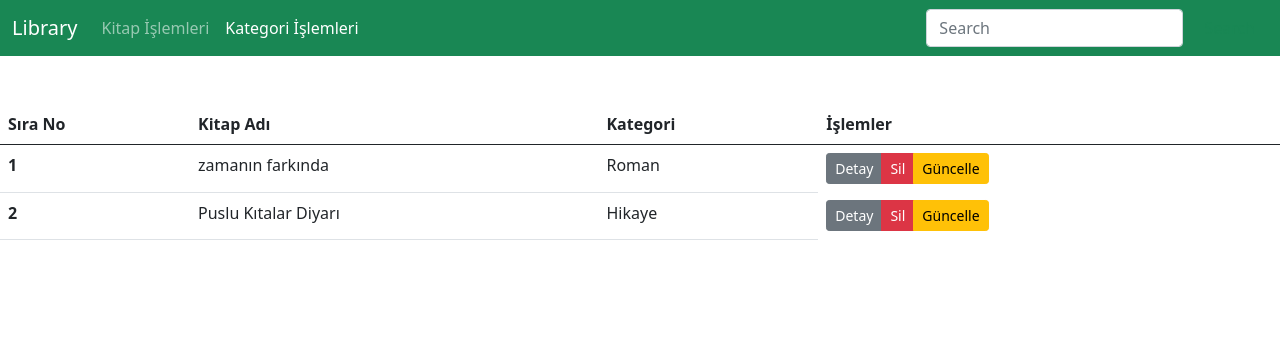
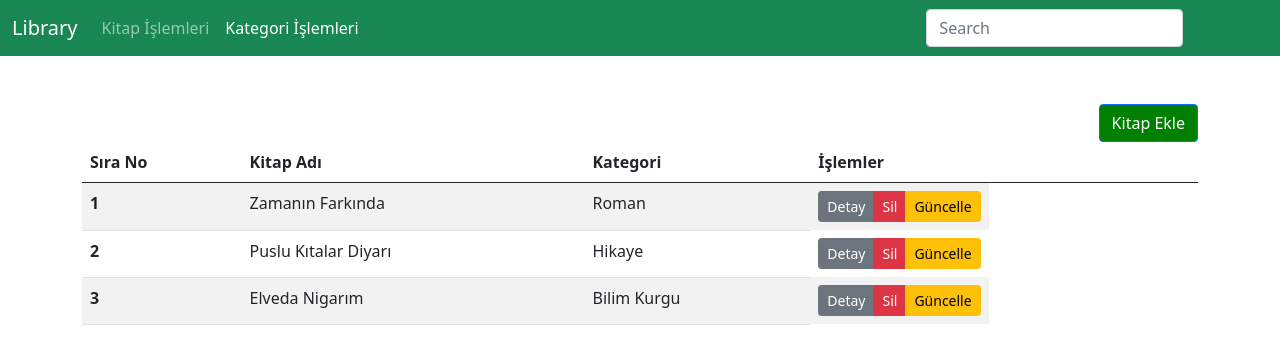
Before and after one commit to Huseyin-pektas/library-appp, a React (Create React App) app: page / in a window 1280 px wide. Shown: the top 364 px of the page. Built offline with nearby package versions, Linux system fonts and the light colour scheme; data requests are answered from the project's data file.

Commit message:
buton,fonksiyon.. gibi yeni görevler yapıldı

```diff
--- a/db.json
+++ b/db.json
@@ -2,7 +2,7 @@
     "books":[
         {
             "id":"1",
-            "title":"zamanın farkında",
+            "title":"zaMaNın farkında",
             "yazar":"şule çetin",
             "yayınevi":"iletişim",
             "fiyatı":50,
@@ -12,12 +12,22 @@
         },
         {
             "id":"2",
-            "title":"Puslu Kıtalar Diyarı",
+            "title":"Puslu kıtalar DiYarı",
             "yazar":"Melih cevdet Anday",
             "yayınevi":"İletişim",
             "fiyatı":70,
             "ısbn":"439063535463",
             "categoriesId":"2"
+
+        },
+        {
+            "id":"3",
+            "title":"ElVeda nİGArım",
+            "yazar":"şule çetin",
+            "yayınevi":"iletişim",
+            "fiyatı":50,
+            "ısbn":"439063535463",
+            "categoriesId":"3"
 
         }
     ],
@@ -29,6 +39,10 @@
         {
             "id":"2",
             "name":"Hikaye"
+        },
+        {
+            "id":"3",
+            "name":"bilim kurgu"
         }
     ]
 }
--- /dev/null
+++ b/src/component/Button.js
@@ -0,0 +1,11 @@
+import React from "react";
+
+const Button = ({ text = "", type = "primary", style={}, onClick = () => { }, className = "" }) => {
+    return (
+
+  <button style={style} type="" onClick={onClick} className={` btn btn-${type} ${className}`} >{text}</button>
+
+    )
+}
+
+export default Button;
--- a/src/component/ListBooks.js
+++ b/src/component/ListBooks.js
@@ -3,6 +3,8 @@ import { useSelector } from "react-redux";
 import actionTypes from "../redux/actions/actionTypes";
 import api from "../api/api";
 import url from "../api/url";
+import UpperFirstLetter from "../utils/functions";
+import Button from "./Button";
 
 
 
@@ -10,17 +12,17 @@ const ListBooks = () => {
     const { booksState, categoriesState } = useSelector(state => state)
 
     return (
-        <div>
+        <div >
             {booksState.books.length === 0 && (
-                <div className="my-5 d-flex justify-content-center">
+                <div className="my-5 p-2 d-flex justify-content-center" >
                     <div className="alert alert-danger" role="alert">
                         Gösterilecek bir kitap bulunmamaktadır.
                     </div>
                 </div>
             )}
             {booksState.books.length > 0 && (
-                <div className="my-5" >
-                    <table className="table .table-striped">
+                <div >
+                    <table className="table table-striped">
                         <thead>
                             <tr>
                                 <th scope="col">Sıra No</th>
@@ -36,8 +38,8 @@ const ListBooks = () => {
                                     return (
                                         <tr key={book.id}>
                                             <th scope="row">{index + 1}</th>
-                                            <td>{book.title}</td>
-                                            <td>{mayCategory.name}</td>
+                                            <td>{UpperFirstLetter(book.title)}</td>
+                                            <td>{UpperFirstLetter (mayCategory.name)}</td>
                                             <div className="btn-group" role="group" >
                                                 <button type="button" className="btn btn-sm btn-secondary">Detay</button>
                                                 <button type="button" className="btn btn-sm btn-danger">Sil</button>
--- a/src/pages/Home.js
+++ b/src/pages/Home.js
@@ -1,15 +1,22 @@
 import React from 'react'
 import Header from '../component/Header'
-import { Link } from "react-router-dom";
+import { Link, useNavigate } from "react-router-dom";
 import Loading from '../component/Loading';
 import ListBooks from '../component/ListBooks';
+import Button from '../component/Button';
 
 
 const Home = () => {
+  const navigate = useNavigate()
   return (
     <div>
       <Header />
-      <ListBooks />
+      <div className=" container my-5">
+       <div className=" d-flex justify-content-end">
+       <Button style={{backgroundColor:"green"}} text='Kitap Ekle' onClick={() => navigate("/add-book")}/></div>
+       <ListBooks />
+      </div>
+
     </div>
 
   )
--- /dev/null
+++ b/src/utils/functions.js
@@ -0,0 +1,29 @@
+import React from "react"
+
+ const UpperFirstLetter = (sample= "") => {
+    let words = sample.split(" ")
+    console.log(words)
+    //split = cümleleri kelimelere  birbirinden ayırma
+
+  let newWords = []
+  for(let i = 0; i<words.length; i++){
+    let tempWord = "";
+    for(let j = 0; j<words[i].length; j++){
+        if( j === 0){
+            tempWord += words[i][j].toLocaleUpperCase("tr-TR")
+
+        }else{
+            tempWord += words[i][j].toLocaleLowerCase("tr-TR")
+        }
+    }
+    newWords.push(tempWord)
+  }
+
+
+  const newSample= newWords.join(" ")
+
+  console.log(newWords)
+    return newSample
+}
+
+export default UpperFirstLetter;
```
